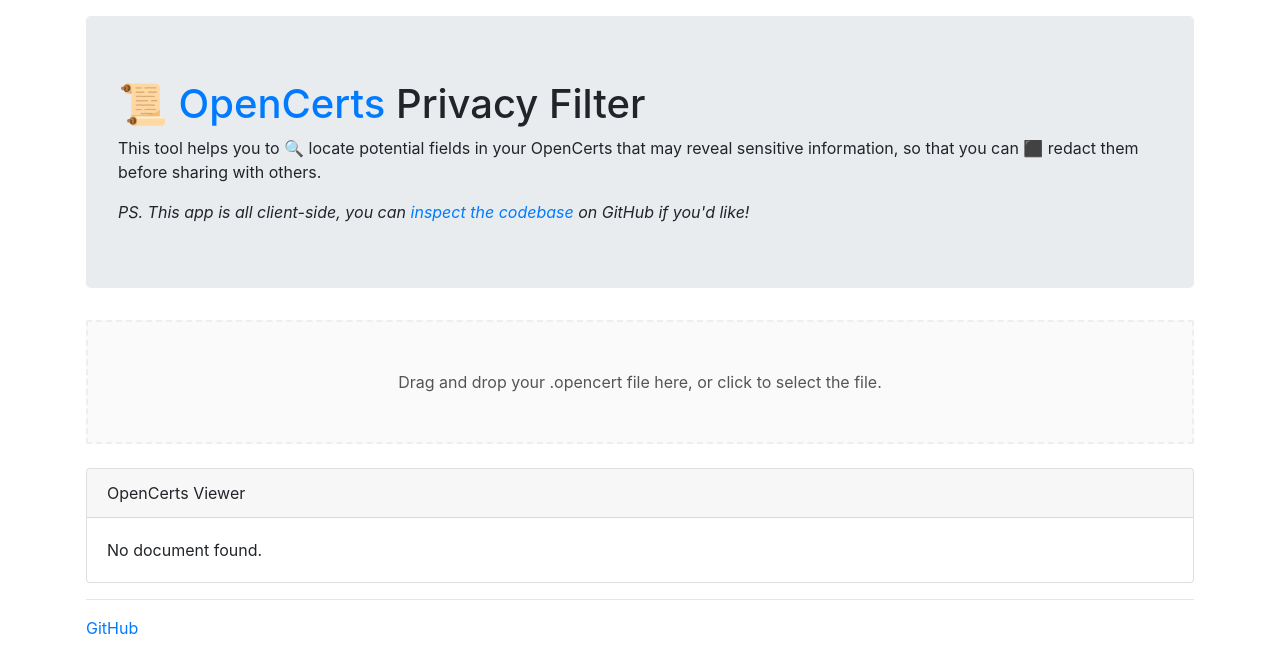
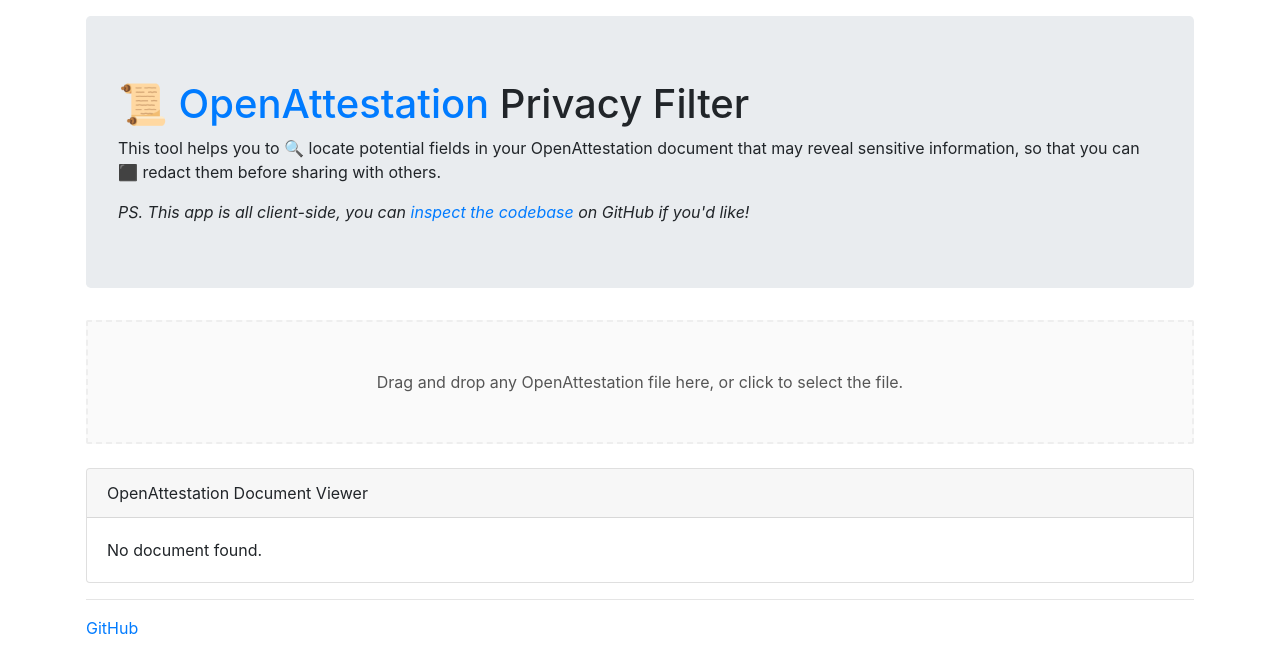
Before and after one commit to Open-Attestation/privacy-filter, a React (Create React App) app: page / in a window 1280 px wide. Shown: the top 672 px of the page. Built offline with nearby package versions, Linux system fonts and the light colour scheme.

Commit message:
fix: updated all OpenCerts ref to OA

```diff
--- a/public/index.html
+++ b/public/index.html
@@ -6,7 +6,7 @@
   <link rel="icon" href="%PUBLIC_URL%/favicon.ico" />
   <meta name="viewport" content="width=device-width, initial-scale=1" />
   <meta name="theme-color" content="#000000" />
-  <meta name="description" content="The 📜 OpenCerts Privacy Filter helps you to 🔍 find potential fields in your OpenCerts certificate that you can ⬛ redact." />
+  <meta name="description" content="This tool helps you to 🔍 locate potential fields in your OpenCerts that may reveal sensitive information, so that you can ⬛ redact them before sharing with others." />
   <link rel="apple-touch-icon" href="%PUBLIC_URL%/logo192.png" />
   <!--
       manifest.json provides metadata used when your web app is installed on a
--- a/src/App.tsx
+++ b/src/App.tsx
@@ -3,27 +3,27 @@
 import Row from 'react-bootstrap/Row';
 import Col from 'react-bootstrap/Col';
 import Jumbotron from 'react-bootstrap/Jumbotron';
-import { OpenCertPrivacyFilter } from './components/OpenCertPrivacyFilter';
+import { PrivacyFilter } from './components/PrivacyFilter';
 
 function App() {
   return (
     <div className="App">
       <Container className="p-3">
         <Jumbotron>
-          <h1 className="header"><a href="https://opencerts.io" target="_blank">📜 OpenCerts</a> Privacy Filter</h1>
+          <h1 className="header"><a href="https://openattestation.com" target="_blank" rel="noopener noreferrer"><span role="img" aria-labelledby="document">📜</span> OpenAttestation</a> Privacy Filter</h1>
           <p>
-            This tool helps you to 🔍 locate potential fields in your OpenCerts that may reveal sensitive information,
-            so that you can ⬛ redact them before sharing with others.
+            This tool helps you to <span role="img" aria-labelledby="magnifyingGlass">🔍</span> locate potential fields in your OpenAttestation document that may reveal sensitive information,
+            so that you can  <span role="img" aria-labelledby="redact">⬛</span> redact them before sharing with others.
           </p>
-          <em>PS. This app is all client-side, you can <a href="https://github.com/gjj/opencerts-privacy-filter" target="_blank">inspect the codebase</a> on GitHub if you'd like!</em>
+          <em>PS. This app is all client-side, you can <a href="https://github.com/gjj/privacy-filter" target="_blank" rel="noopener noreferrer">inspect the codebase</a> on GitHub if you'd like!</em>
         </Jumbotron>
         <Row>
           <Col>
-            <OpenCertPrivacyFilter />
+            <PrivacyFilter />
           </Col>
         </Row>
         <hr />
-        <a href="https://github.com/gjj/opencerts-privacy-filter" target="_blank">GitHub</a>
+        <a href="https://github.com/gjj/opencerts-privacy-filter" target="_blank" rel="noopener noreferrer">GitHub</a>
       </Container>
     </div>
   );
--- a/src/components/DocumentTreeView/DocumentTreeView.tsx
+++ b/src/components/DocumentTreeView/DocumentTreeView.tsx
@@ -1,5 +1,5 @@
-import React, { useState } from 'react';
-import * as _ from 'lodash'
+import React from 'react';
+import _ from 'lodash';
 import Alert from 'react-bootstrap/Alert';
 import Card from 'react-bootstrap/Card';
 import Button from 'react-bootstrap/Button';
@@ -34,27 +34,6 @@
 }
 
 export const DocumentTreeView = (props) => {
-  const theme = {
-    scheme: 'monokai',
-    author: 'wimer hazenberg (http://www.monokai.nl)',
-    base00: '#000000',
-    base01: '#383830',
-    base02: '#49483e',
-    base03: '#75715e',
-    base04: '#a59f85',
-    base05: '#f8f8f2',
-    base06: '#f5f4f1',
-    base07: '#f9f8f5',
-    base08: '#f92672',
-    base09: '#fd971f',
-    base0A: '#f4bf75',
-    base0B: '#a6e22e',
-    base0C: '#a1efe4',
-    base0D: '#66d9ef',
-    base0E: '#ae81ff',
-    base0F: '#cc6633'
-  };
-
   if (props.document) {
     const document = props.document;
     const data = document.data;
@@ -102,8 +81,8 @@
                 <Alert.Heading>
                   🔍 Looks like we found something...
                 </Alert.Heading>
-                We detected some fields that may potentially reveal some sensitive information if you were to share this OpenCert file publicly.
-                Your OpenCert file is still valid even though certain fields have been filtered. If you want to know how it works,&nbsp;
+                We detected some fields that may potentially reveal sensitive information if you were to share this OpenAttestation file publicly.
+                Your OpenAttestation file is still valid even though certain fields have been filtered. If you want to know how it works,&nbsp;
                 <a href="https://docs.opencerts.io/v1/appendix_data_obfuscation.html" target="_blank">check the documentation here</a>.
               </Alert>
 
@@ -111,7 +90,7 @@
                 data={data}
                 fields={detectedFields}
                 values={detectedValues} />
-              <Button onClick={download} className="mt-2" variant="success">Redact and download</Button>
+              <Button onClick={download} className="mt-2" variant="success">Redact</Button>
             </Card.Body>
           </Card>
         )
@@ -125,8 +104,8 @@
                 <Alert.Heading>
                   ✅ Looks good!
                 </Alert.Heading>
-                It seems like your OpenCert file doesn't contain any potentially sensitive information.
-                You might still want to review your OpenCert contents below though.
+                It seems like your OpenAttestation file doesn't contain any potentially sensitive information.
+                You might still want to review your OpenAttestation contents below though.
               </Alert>
             </Card.Body>
           </Card>
@@ -138,7 +117,7 @@
       <>
         <DisplayRecommendations></DisplayRecommendations>
         <Card>
-          <Card.Header>OpenCerts Viewer</Card.Header>
+          <Card.Header>OpenAttestation Document Viewer</Card.Header>
           <Card.Body>
             <ReactJson
               src={data}
@@ -152,7 +131,7 @@
   else {
     return (
       <Card>
-        <Card.Header>OpenCerts Viewer</Card.Header>
+        <Card.Header>OpenAttestation Document Viewer</Card.Header>
         <Card.Body>
           <Card.Text>
             No document found.
--- a/src/components/OpenCertPrivacyFilter/index.tsx
+++ /dev/null
@@ -1 +0,0 @@
-export { OpenCertPrivacyFilter } from './OpenCertPrivacyFilter';
--- a/src/components/OpenCertPrivacyFilter/OpenCertPrivacyFilter.tsx
+++ b/src/components/PrivacyFilter/PrivacyFilter.tsx
@@ -1,9 +1,9 @@
-import React, { useCallback, useMemo, useState } from 'react';
+import React, { useMemo, useState } from 'react';
 import { useDropzone } from 'react-dropzone';
 import { DocumentTreeView } from '../DocumentTreeView';
 
 
-export const OpenCertPrivacyFilter = () => {
+export const PrivacyFilter = () => {
   const [json, setJson] = useState()
   const [fileName, setFileName] = useState()
 
@@ -66,17 +66,13 @@
     ...(isDragActive ? activeStyle : {}),
     ...(isDragAccept ? acceptStyle : {}),
     ...(isDragReject ? rejectStyle : {})
-  }), [
-    isDragActive,
-    isDragReject,
-    isDragAccept
-  ]);
+  }), [baseStyle, isDragActive, activeStyle, isDragAccept, acceptStyle, isDragReject, rejectStyle]);
 
   return (
     <>
       <div {...getRootProps({style})} className="mb-4 p-5">
         <input {...getInputProps()} />
-        Drag and drop your .opencert file here, or click to select the file.
+        Drag and drop any OpenAttestation file here, or click to select the file.
       </div>
 
       <DocumentTreeView document={json} fileName={fileName} />
--- /dev/null
+++ b/src/components/PrivacyFilter/index.tsx
@@ -0,0 +1 @@
+export { PrivacyFilter } from './PrivacyFilter';
--- /dev/null
+++ b/src/components/SensitiveFieldsFinder/SensitiveFieldsFinder.tsx
@@ -0,0 +1,3 @@
+export const SensitiveFieldsFinder = () => {
+
+}
--- /dev/null
+++ b/src/components/SensitiveFieldsFinder/index.tsx
@@ -0,0 +1 @@
+export { SensitiveFieldsFinder } from './SensitiveFieldsFinder';
```
Also changed, not shown: package.json (+7 -6 lines), 1 other file (tests, documents, lock files or other folders).
